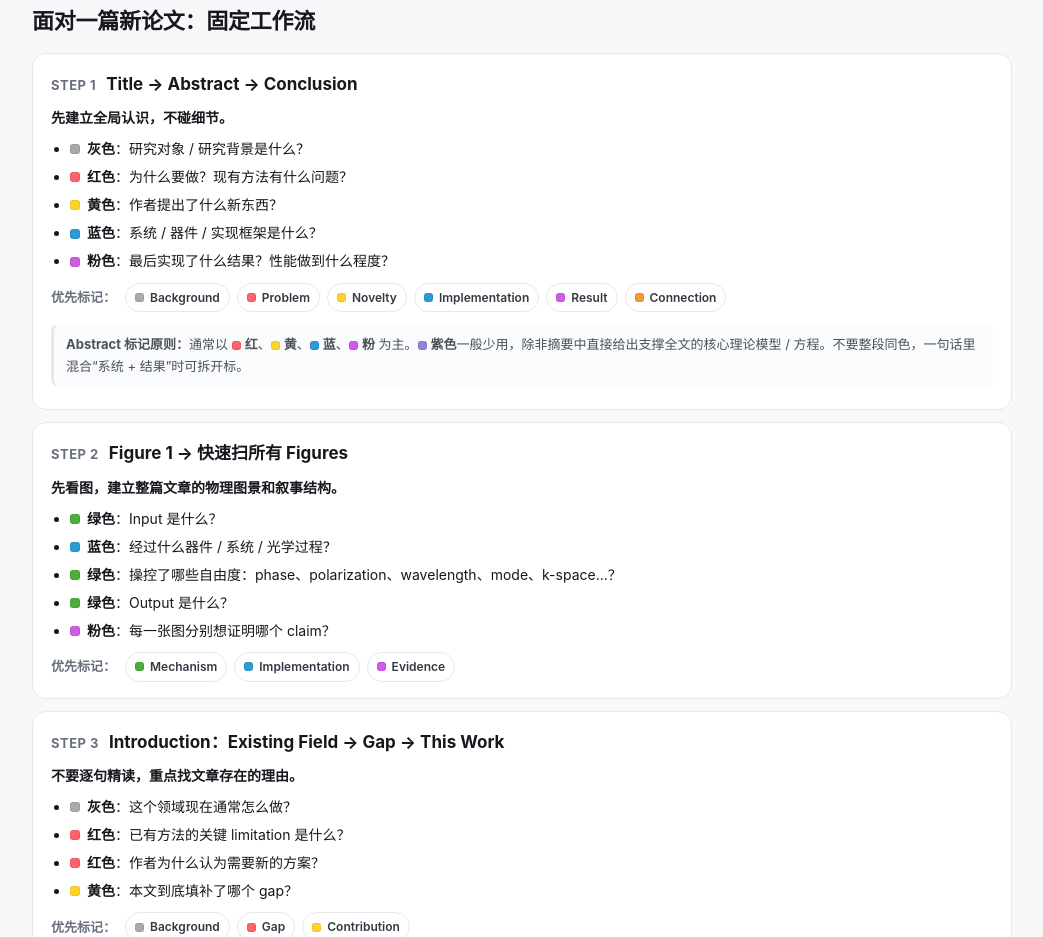
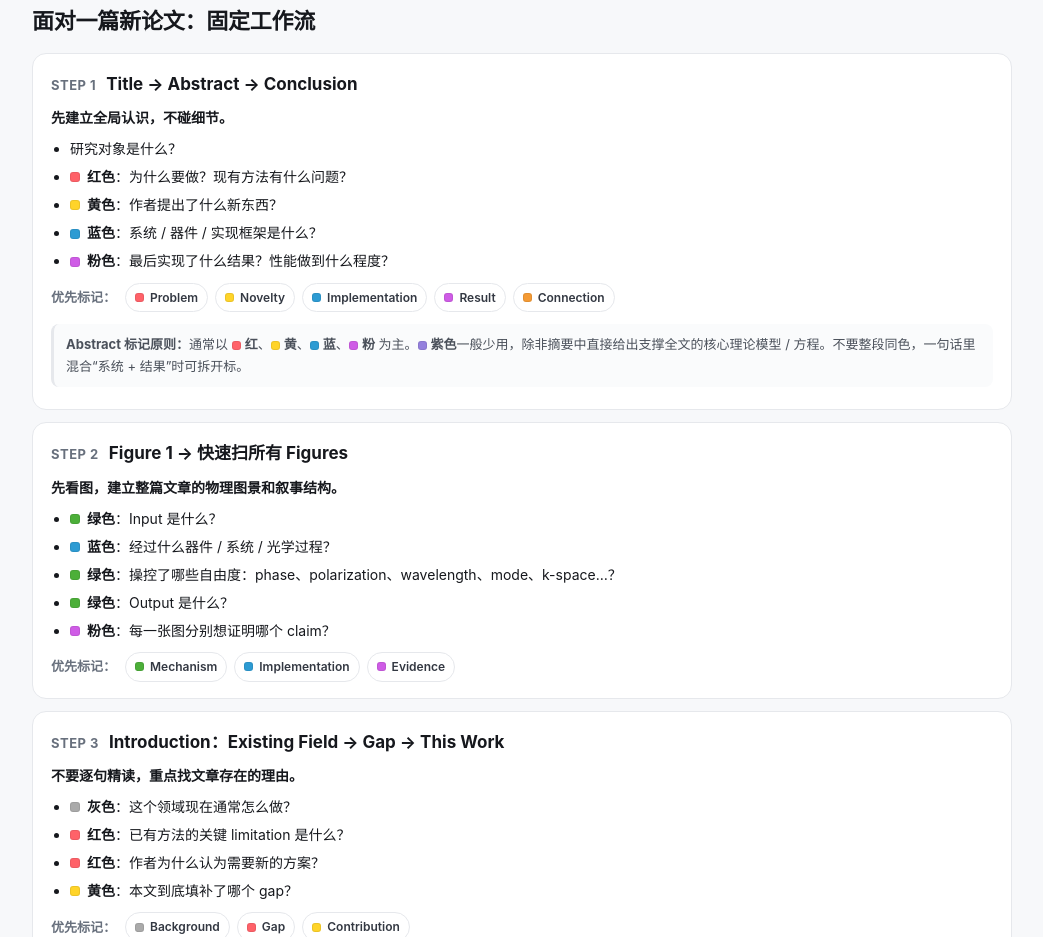
Before and after one commit to YuxuanYangECNU/Paper-Reading, a plain HTML site: page index.html in a window 1280 px wide. Shown: the part 880-1817 px from the top of the page, without its empty margins (118-1161 px from the left). Drawn offline with Linux system fonts and the light colour scheme.

Commit message:
Remove forced gray highlight from abstract workflow

```diff
--- a/index.html
+++ b/index.html
@@ -297,13 +297,13 @@
         </div>
         <p><strong>先建立全局认识，不碰细节。</strong></p>
         <ul>
-          <li><span class="bullet-color gray"></span><strong>灰色</strong>：研究对象 / 研究背景是什么？</li>
+          <li>研究对象是什么？</li>
           <li><span class="bullet-color red"></span><strong>红色</strong>：为什么要做？现有方法有什么问题？</li>
           <li><span class="bullet-color yellow"></span><strong>黄色</strong>：作者提出了什么新东西？</li>
           <li><span class="bullet-color blue"></span><strong>蓝色</strong>：系统 / 器件 / 实现框架是什么？</li>
           <li><span class="bullet-color pink"></span><strong>粉色</strong>：最后实现了什么结果？性能做到什么程度？</li>
         </ul>
-        <div class="tags"><span class="tag-label">优先标记：</span><span class="badge"><span class="mini-dot gray"></span>Background</span><span class="badge"><span class="mini-dot red"></span>Problem</span><span class="badge"><span class="mini-dot yellow"></span>Novelty</span><span class="badge"><span class="mini-dot blue"></span>Implementation</span><span class="badge"><span class="mini-dot pink"></span>Result</span><span class="badge"><span class="mini-dot orange"></span>Connection</span></div>
+        <div class="tags"><span class="tag-label">优先标记：</span><span class="badge"><span class="mini-dot red"></span>Problem</span><span class="badge"><span class="mini-dot yellow"></span>Novelty</span><span class="badge"><span class="mini-dot blue"></span>Implementation</span><span class="badge"><span class="mini-dot pink"></span>Result</span><span class="badge"><span class="mini-dot orange"></span>Connection</span></div>
         <p class="abstract-note"><strong>Abstract 标记原则：</strong>通常以 <span class="inline-key"><span class="mini-dot red"></span>红</span>、<span class="inline-key"><span class="mini-dot yellow"></span>黄</span>、<span class="inline-key"><span class="mini-dot blue"></span>蓝</span>、<span class="inline-key"><span class="mini-dot pink"></span>粉</span> 为主。<span class="inline-key"><span class="mini-dot purple"></span>紫色</span>一般少用，除非摘要中直接给出支撑全文的核心理论模型 / 方程。不要整段同色，一句话里混合“系统 + 结果”时可拆开标。</p>
       </section>
 
```
